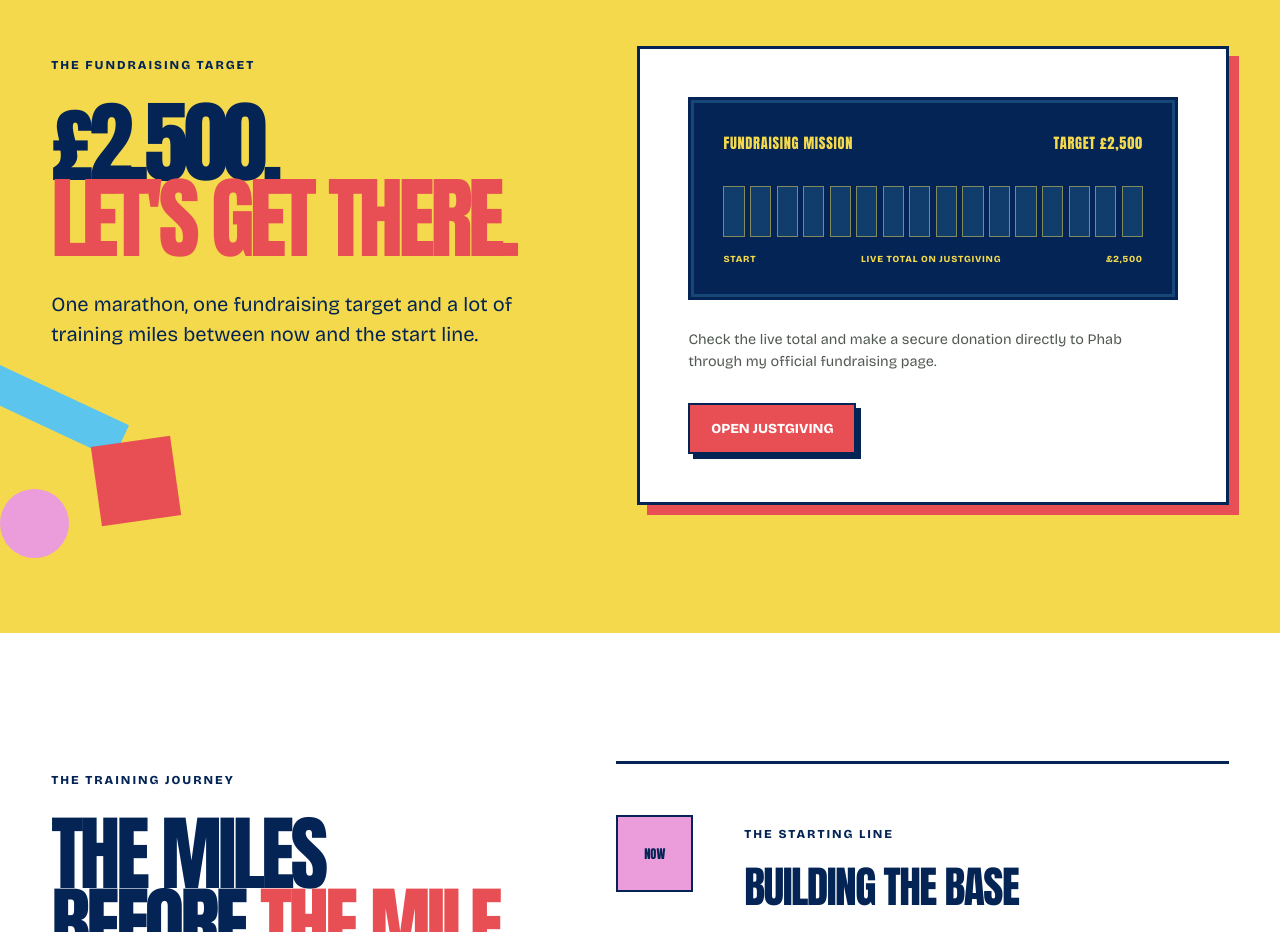
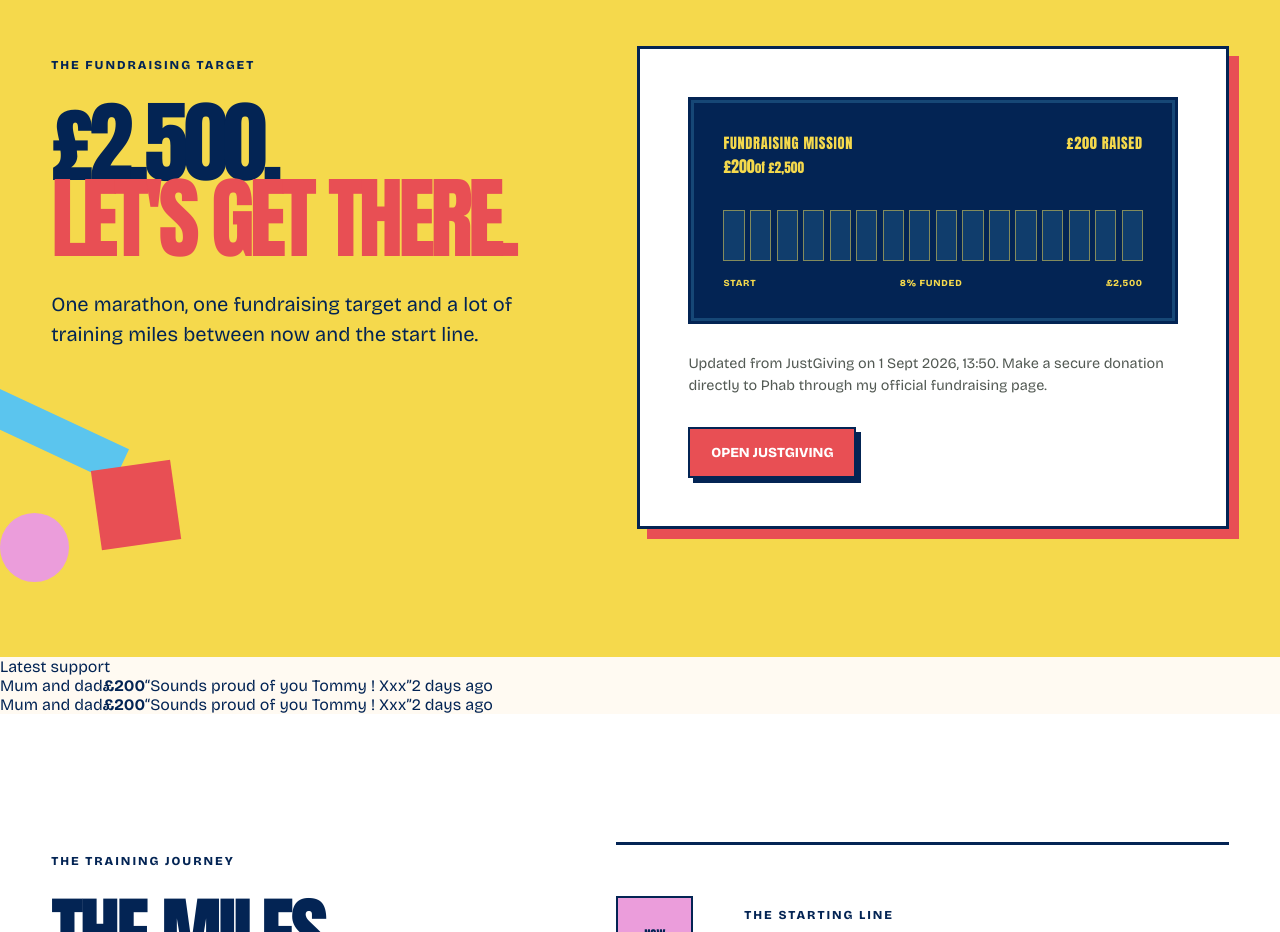
Before and after one commit to ryanmullenuk/tomruns, a Next.js app: page / in a window 1280 px wide. Shown: the part 3580-4512 px from the top of the page. Built offline with nearby package versions, Linux system fonts and the light colour scheme; no server answers; a web font is replaced by a local one.

Commit message:
Add live fundraising progress and donor ticker

```diff
--- a/app/page.tsx
+++ b/app/page.tsx
@@ -1,5 +1,6 @@
 "use client";
 
+import type { CSSProperties } from "react";
 import { useEffect, useRef, useState } from "react";
 import Image from "next/image";
 
@@ -14,10 +15,73 @@ type Particle = {
   colour: string;
 };
 
+type Donation = {
+  name: string;
+  amount: number;
+  message: string;
+  dateLabel: string;
+};
+
+type FundraisingData = {
+  target: number;
+  total: number;
+  currency: "GBP";
+  updatedAt: string;
+  donations: Donation[];
+};
+
+const initialFundraising: FundraisingData = {
+  target: 2500,
+  total: 200,
+  currency: "GBP",
+  updatedAt: "2026-09-01T12:50:00.000Z",
+  donations: [{
+    name: "Mum and dad",
+    amount: 200,
+    message: "Sounds proud of you Tommy ! Xxx",
+    dateLabel: "2 days ago",
+  }],
+};
+
+const formatCurrency = (value: number) => new Intl.NumberFormat("en-GB", {
+  style: "currency",
+  currency: "GBP",
+  minimumFractionDigits: Number.isInteger(value) ? 0 : 2,
+  maximumFractionDigits: 2,
+}).format(value);
+
 export default function Home() {
   const [loaded, setLoaded] = useState(false);
   const [progress, setProgress] = useState(0);
+  const [fundraising, setFundraising] = useState<FundraisingData>(initialFundraising);
   const particleCanvasRef = useRef<HTMLCanvasElement>(null);
+
+  useEffect(() => {
+    const controller = new AbortController();
+    const cacheWindow = Math.floor(Date.now() / 300000);
+    const dataUrl = `https://raw.githubusercontent.com/ryanmullenuk/tomruns/main/public/data/fundraising.json?v=${cacheWindow}`;
+
+    fetch(dataUrl, { cache: "no-store", signal: controller.signal })
+      .then((response) => {
+        if (!response.ok) throw new Error("Fundraising data is unavailable");
+        return response.json() as Promise<FundraisingData>;
+      })
+      .then((data) => {
+        if (
+          Number.isFinite(data.total) &&
+          Number.isFinite(data.target) &&
+          data.target > 0 &&
+          Array.isArray(data.donations)
+        ) setFundraising(data);
+      })
+      .catch((error: unknown) => {
+        if (!(error instanceof DOMException && error.name === "AbortError")) {
+          console.info("Using the latest built-in fundraising total.");
+        }
+      });
+
+    return () => controller.abort();
+  }, []);
 
   useEffect(() => {
     let value = 0;
@@ -110,6 +174,32 @@ export default function Home() {
       window.cancelAnimationFrame(animationFrame);
     };
   }, []);
+
+  const fundedPercentage = Math.min(100, Math.max(0, (fundraising.total / fundraising.target) * 100));
+  const squareValue = fundraising.target / 16;
+  const updatedLabel = new Intl.DateTimeFormat("en-GB", {
+    dateStyle: "medium",
+    timeStyle: "short",
+    timeZone: "Europe/London",
+  }).format(new Date(fundraising.updatedAt));
+
+  const donationItems = fundraising.donations.length > 0
+    ? fundraising.donations
+    : [{ name: "Be the first", amount: 0, message: "Help Tom get the campaign moving", dateLabel: "Donate today" }];
+
+  const renderDonationGroup = (duplicate = false) => (
+    <div className="ticker-group" aria-hidden={duplicate || undefined}>
+      {donationItems.map((donation, index) => (
+        <article className="ticker-donation" key={`${duplicate ? "copy" : "donation"}-${donation.name}-${index}`}>
+          <span className="ticker-name">{donation.name}</span>
+          {donation.amount > 0 && <strong>{formatCurrency(donation.amount)}</strong>}
+          {donation.message && <span className="ticker-message">“{donation.message}”</span>}
+          <time>{donation.dateLabel}</time>
+          <i aria-hidden="true" />
+        </article>
+      ))}
+    </div>
+  );
 
   return (
     <>
@@ -217,14 +307,36 @@ export default function Home() {
           </div>
           <div className="fundraising" data-reveal>
             <div className="retro-screen">
-              <div className="retro-screen-top"><span>Fundraising mission</span><strong>Target £2,500</strong></div>
-              <div className="retro-progress" role="progressbar" aria-label="Fundraising progress; live total available on JustGiving">
-                {Array.from({ length: 16 }, (_, index) => <i key={index} />)}
+              <div className="retro-screen-top"><span>Fundraising mission</span><strong>{formatCurrency(fundraising.total)} raised</strong></div>
+              <div className="raised-total"><span>{formatCurrency(fundraising.total)}</span><small>of {formatCurrency(fundraising.target)}</small></div>
+              <div
+                className="retro-progress"
+                role="progressbar"
+                aria-label="Fundraising progress"
+                aria-valuemin={0}
+                aria-valuemax={fundraising.target}
+                aria-valuenow={fundraising.total}
+                aria-valuetext={`${formatCurrency(fundraising.total)} raised of a ${formatCurrency(fundraising.target)} target`}
+              >
+                {Array.from({ length: 16 }, (_, index) => {
+                  const fill = Math.min(100, Math.max(0, ((fundraising.total - (index * squareValue)) / squareValue) * 100));
+                  return <i key={index} style={{ "--fill": `${fill}%` } as CSSProperties} />;
+                })}
               </div>
-              <div className="retro-scale"><span>START</span><span>LIVE TOTAL ON JUSTGIVING</span><span>£2,500</span></div>
+              <div className="retro-scale"><span>START</span><span>{Math.round(fundedPercentage)}% FUNDED</span><span>{formatCurrency(fundraising.target)}</span></div>
             </div>
-            <p>Check the live total and make a secure donation directly to Phab through my official fundraising page.</p>
+            <p>Updated from JustGiving on {updatedLabel}. Make a secure donation directly to Phab through my official fundraising page.</p>
             <a className="button" href={donateHref} target="_blank" rel="noreferrer">Open JustGiving</a>
+          </div>
+        </section>
+
+        <section className="donation-ticker" aria-labelledby="supporters-title">
+          <div className="ticker-label" id="supporters-title">Latest support</div>
+          <div className="ticker-window">
+            <div className="ticker-track">
+              {renderDonationGroup()}
+              {renderDonationGroup(true)}
+            </div>
           </div>
         </section>
 
```
